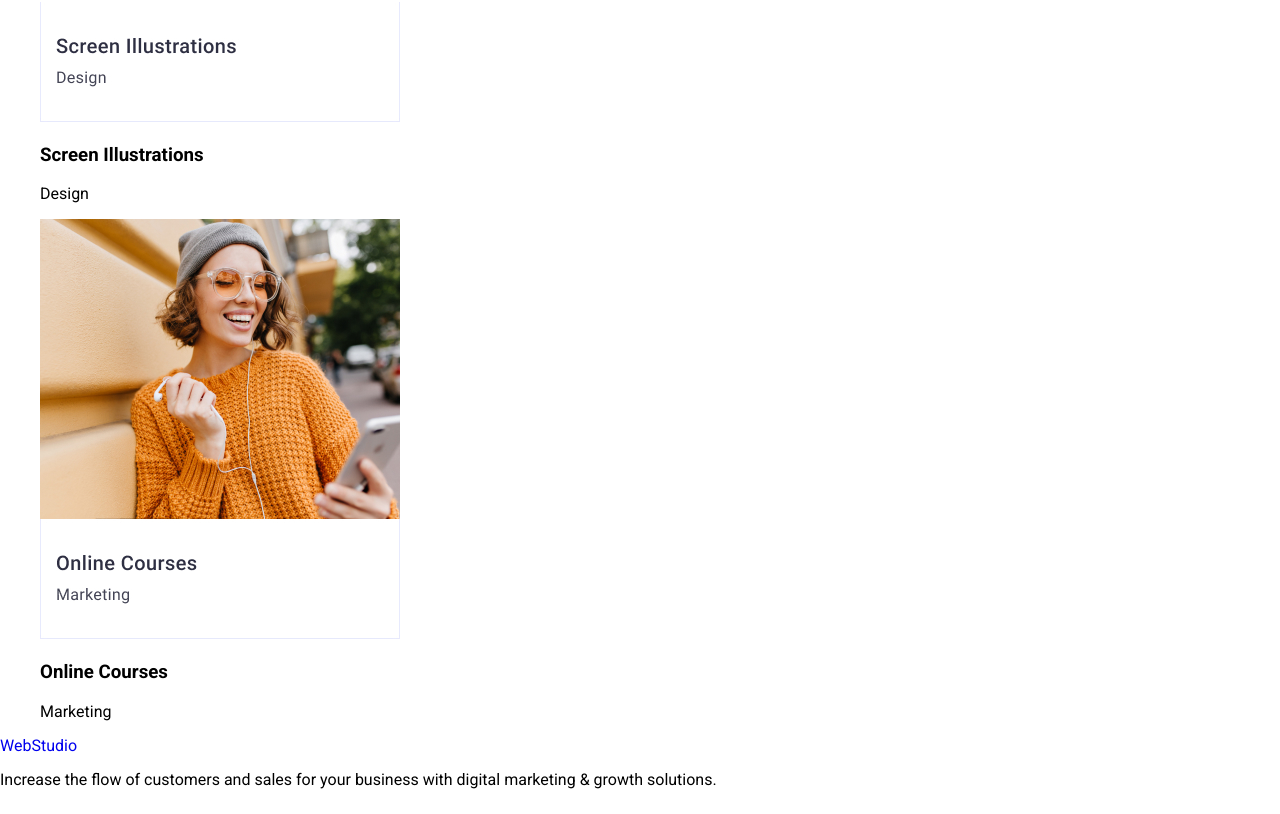
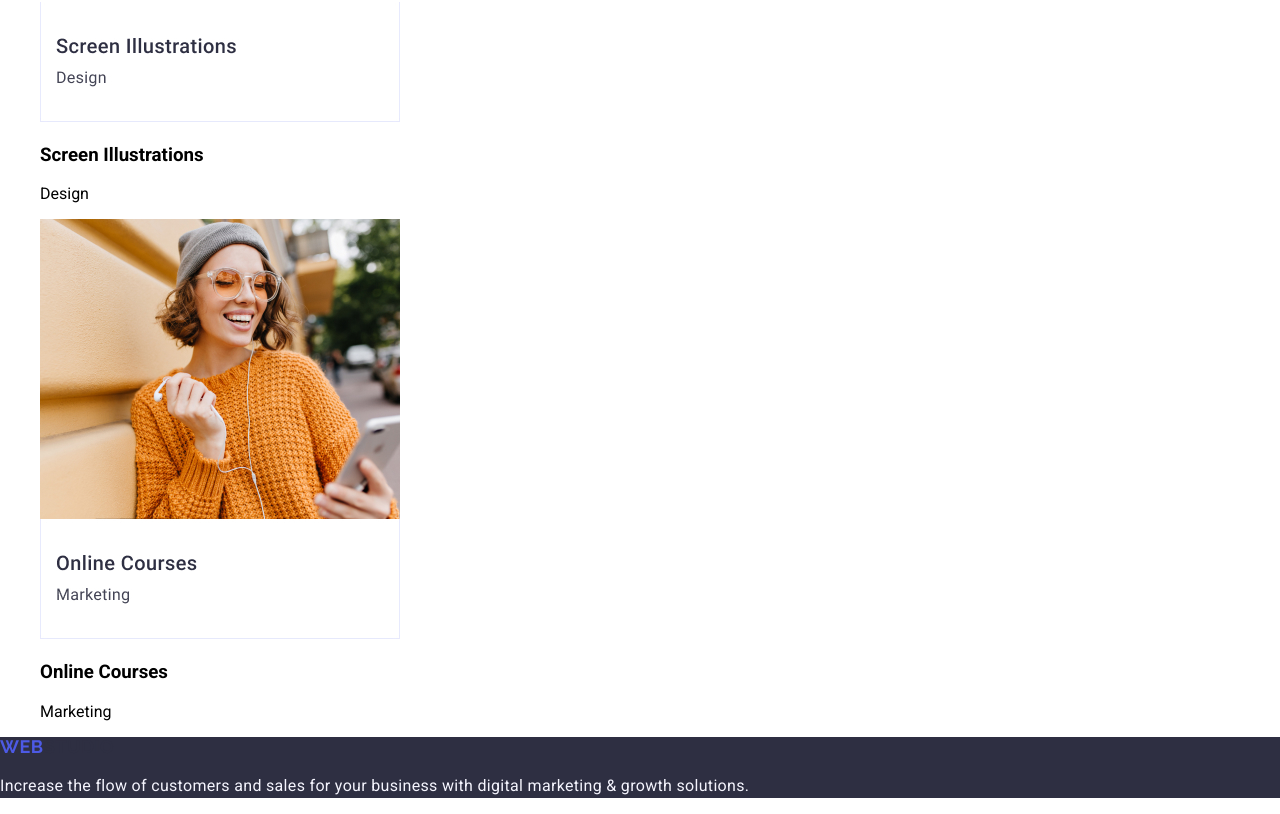
Before and after one commit to hel7side/goit-markup-hw-02, a plain HTML site: page index.html in a window 1280 px wide. Shown: the part 4654-5468 px from the top of the page. Drawn offline with nearby package versions, Linux system fonts and the light colour scheme.

Commit message:
updated both files

```diff
--- a/css/styles.css
+++ b/css/styles.css
@@ -102,3 +102,36 @@ button {
 }
 
 /* #endregion */
+
+/* #region footer */
+
+.footer {
+    background-color: #2e2f42;
+}
+.logo2 {
+    font-family: "Raleway", sans-serif;
+    font-weight: 700;
+    font-size: 18px;
+    line-height: 1.16;
+    letter-spacing: 0.03em;
+    text-transform: uppercase;
+    color: #4d5ae5;
+}
+.logo-style-footer {
+    font-family: "Raleway", sans-serif;
+    font-weight: 700;
+    ont-size: 18px;
+    line-height: 1.16;
+    letter-spacing: 0.03em;
+    text-transform: uppercase;
+    color: #2e2f42;
+}
+.footer-text {
+    font-weight: 400;
+    font-size: 16px;
+    line-height: 1.5;
+    letter-spacing: 0.02em;
+    color: #f4f4fd;
+}
+
+/* #endregion */
--- a/index.html
+++ b/index.html
@@ -133,9 +133,9 @@
         </section>
     </main>
 
-    <footer>
-        <a href="./index.html">Web<span>Studio</span></a><br>
-        <p>Increase the flow of customers and sales for your business with digital marketing & growth solutions.</p>
+    <footer class="footer">
+        <a class="logo2" href="./index.html">Web<span class="logo-style-footer">Studio</span></a><br>
+        <p class="footer-text">Increase the flow of customers and sales for your business with digital marketing & growth solutions.</p>
     </footer>
 </body>
 
```
